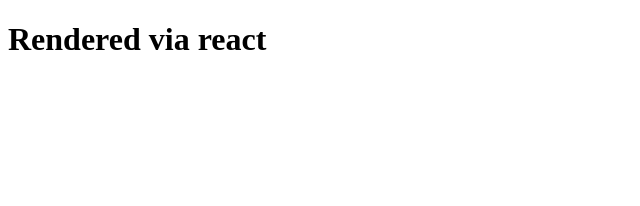
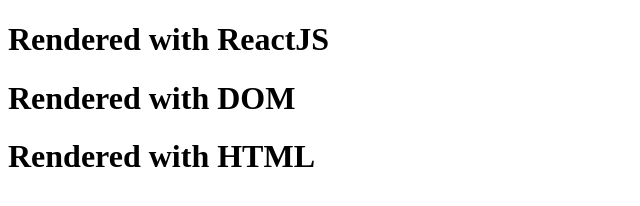
Before and after one commit to seekersahil/Namaste-React, a plain HTML site: page Session 1/Coding/index.html in a window 1280 px wide. Shown: the whole page, without its empty margins (0-640 px from the left). Drawn offline with nearby package versions, Linux system fonts and the light colour scheme.

Commit message:
Added DOM and html rendering

```diff
--- a/Session 1/Coding/App.js
+++ b/Session 1/Coding/App.js
@@ -1,6 +1,6 @@
 const root = ReactDOM.createRoot(document.getElementById('root'));
 let h1 = React.createElement("h1",
     null
-,"Rendered via react");
+,"Rendered with ReactJS");
 console.log(root)
 root.render(h1)
--- a/Session 1/Coding/index.html
+++ b/Session 1/Coding/index.html
@@ -9,8 +9,18 @@
 </head>
 <body>
     <div id="root">Not Rendered</div>
+    <div id="root1"></div>
+    <div id="root2">
+        <h1>Rendered with HTML</h1>
+    </div>
     <script crossorigin src="https://unpkg.com/react@18/umd/react.development.js"></script>
     <script crossorigin src="https://unpkg.com/react-dom@18/umd/react-dom.development.js"></script>
     <script src="app.js"></script>
+    <script>
+        var rootdom = document.getElementById("root1");
+        var h1dom = document.createElement("h1");
+        h1dom.innerHTML = "Rendered with DOM";
+        rootdom.appendChild(h1dom);
+    </script>
 </body>
 </html>
```
